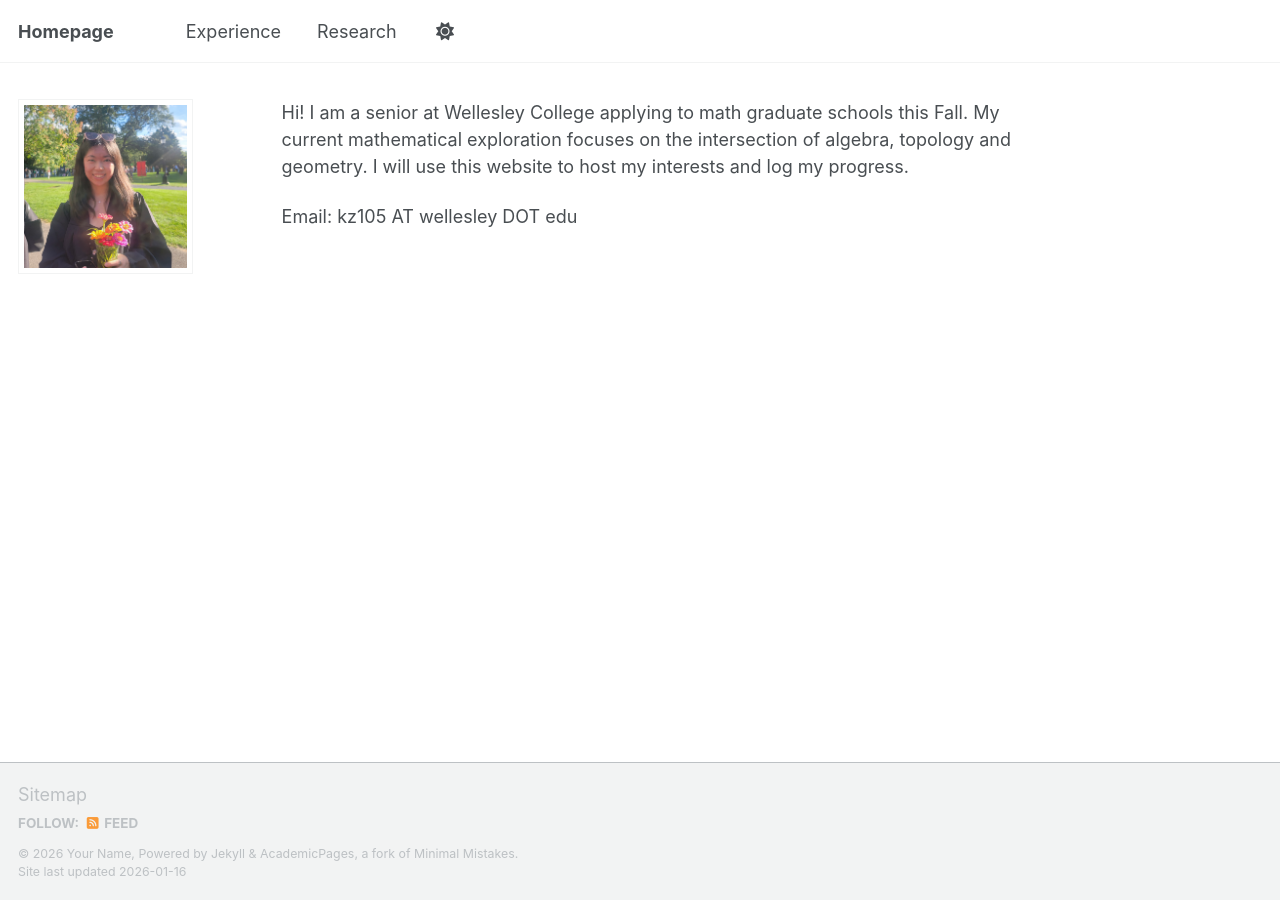
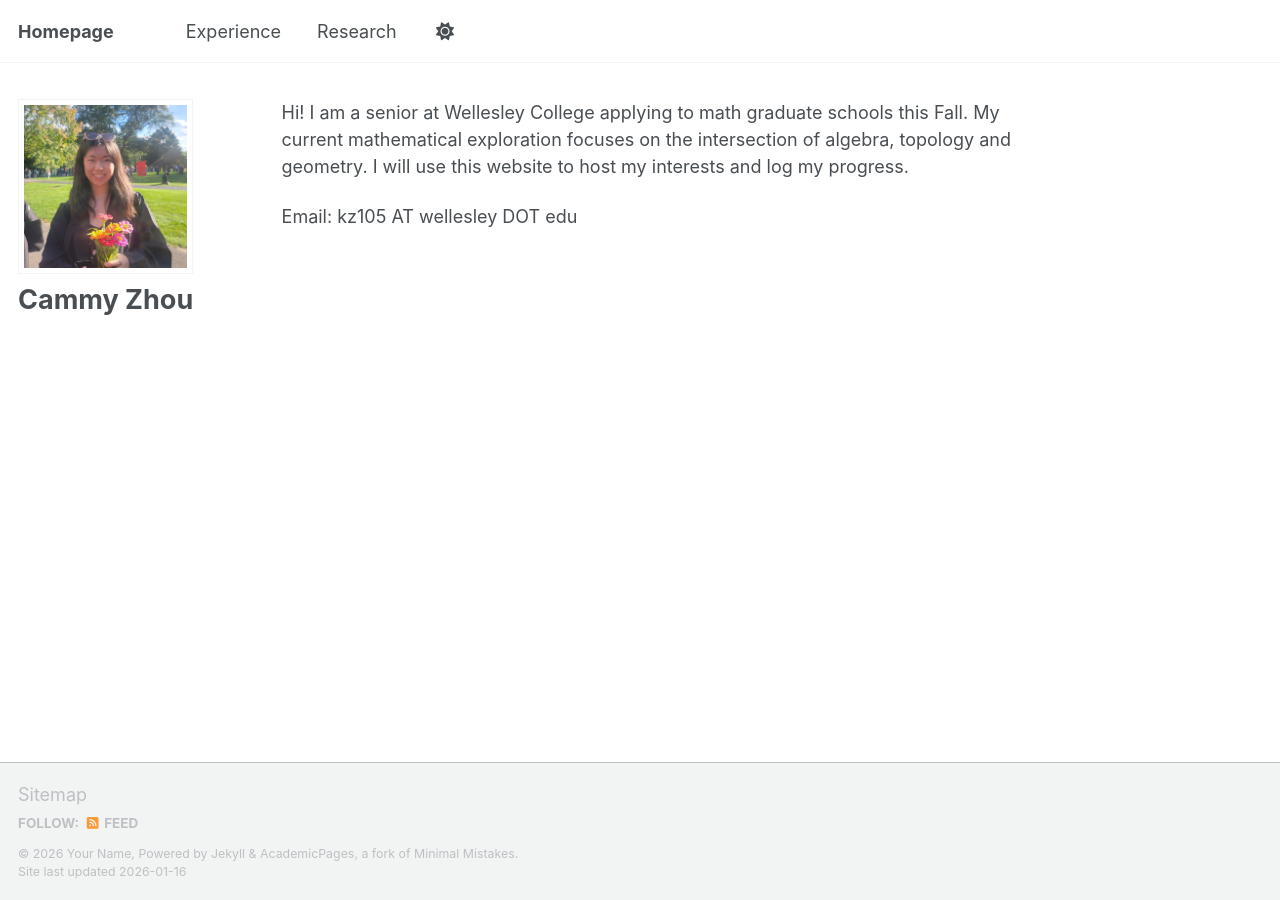
Before and after one commit to cakezhou/cakezhou.github.io, a Jekyll site: the page built from _pages/about.md, in a window 1280 px wide. Built offline with Jekyll 4.4.1, drawn with Linux system fonts in a browser that asks for light colours; a script bundle is joined from its source files by our own code; library files that are not in the unit come from our copies.

Commit message:
Update _config.yml

```diff
--- a/_config.yml
+++ b/_config.yml
@@ -24,7 +24,7 @@ repository               : "academicpages/academicpages.github.io"
 author:
   # Biographic information
   avatar           : "profile-pic1.jpg"
-  #name             : "Cammy Zhou"
+  name             : "Cammy Zhou"
   #pronouns         : "she/her"
   bio              : # "Short biography for the left-hand sidebar"
   #location         : "Wellesley College"
```
